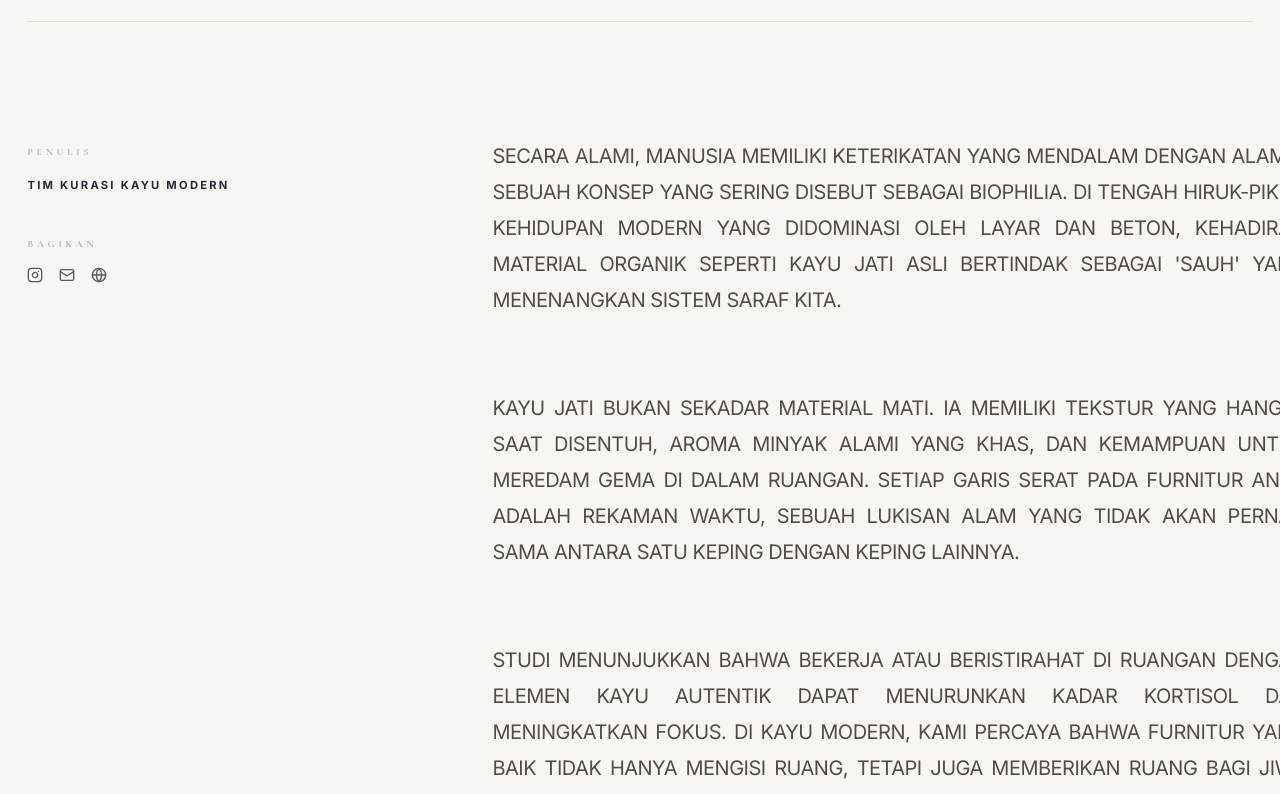
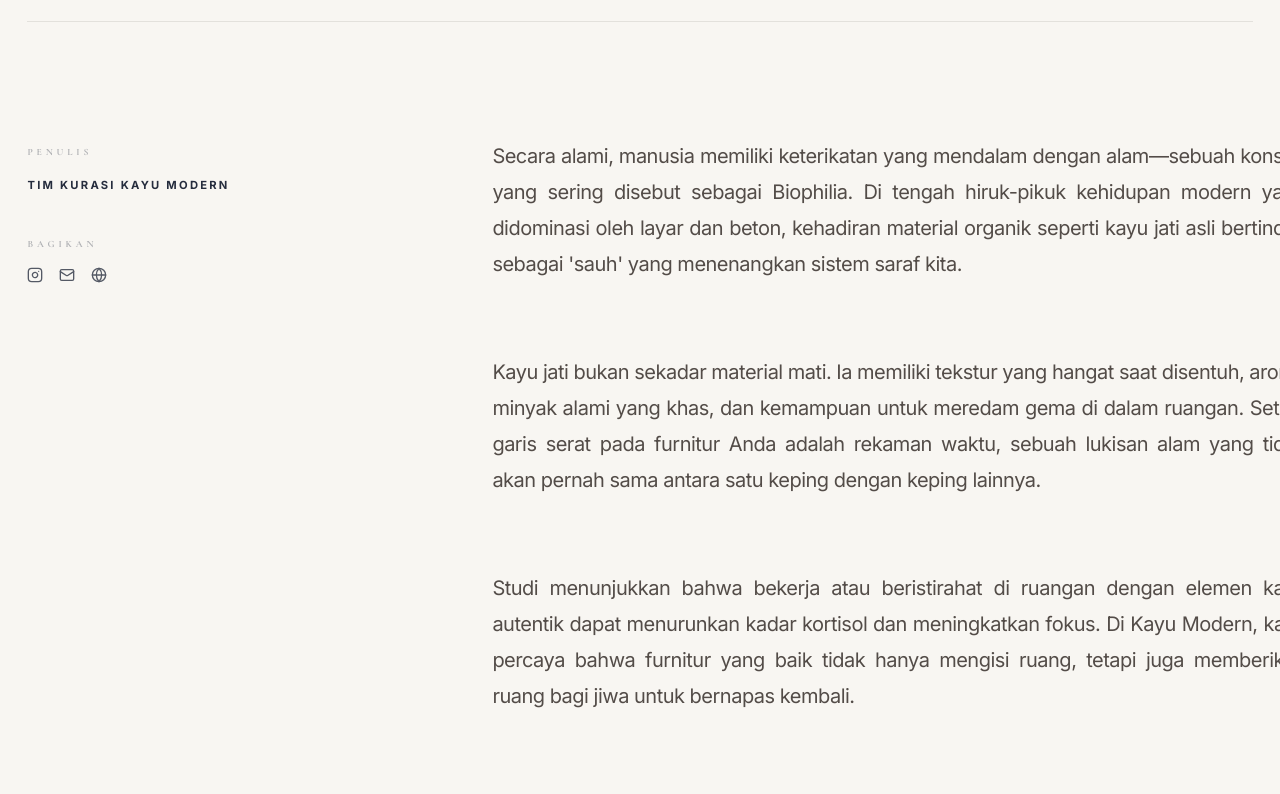
Before and after one commit to muhammadfaza16/mebel-web-1, a Next.js app: page /jurnal/1 in a window 1280 px wide. Shown: the part 1320-2114 px from the top of the page. Built offline with nearby package versions, Linux system fonts and the light colour scheme.

Commit message:
style: remove uppercase transformation from journal article content for better legibility

```diff
--- a/src/app/jurnal/[id]/page.tsx
+++ b/src/app/jurnal/[id]/page.tsx
@@ -94,7 +94,7 @@ export default function JournalDetail() {
             {/* Main Body Content */}
             <article className="lg:col-span-8 lg:col-start-5 space-y-gr-7">
                {post.content.map((para, i) => (
-                  <p key={i} className="text-xl leading-[1.8] text-earth-deep/90 text-justify-phi uppercase tracking-tight">
+                  <p key={i} className="text-xl leading-[1.8] text-earth-deep/90 text-justify-phi tracking-tight">
                      {para}
                   </p>
                ))}
```
